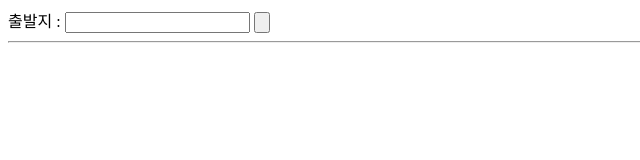
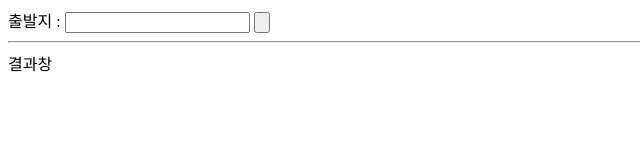
Before and after one commit to sungchol3/16thbus, a plain HTML site: page docs/index.html in a window 1280 px wide. Shown: the full height of the page, 0-640 px from the left. Drawn offline with Linux system fonts and the light colour scheme.

Commit message:
Add some comment in result tag for testing

```diff
--- a/docs/index.html
+++ b/docs/index.html
@@ -42,7 +42,7 @@
     <input type="button" onclick="load()">
     <br>
     <hr>
-    <span id="result"></span>
+    <span id="result">결과창</span>
 </form>
 </body>
 </html>
```
